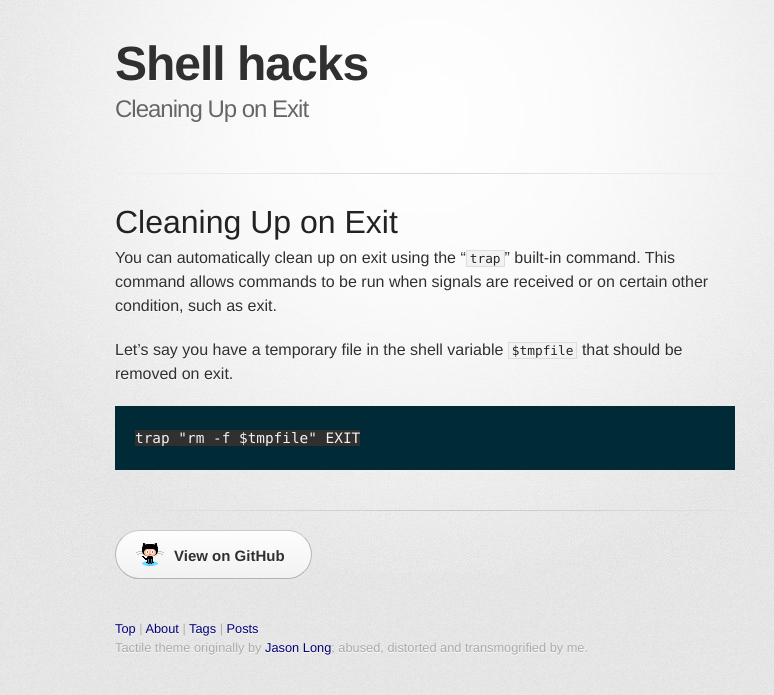
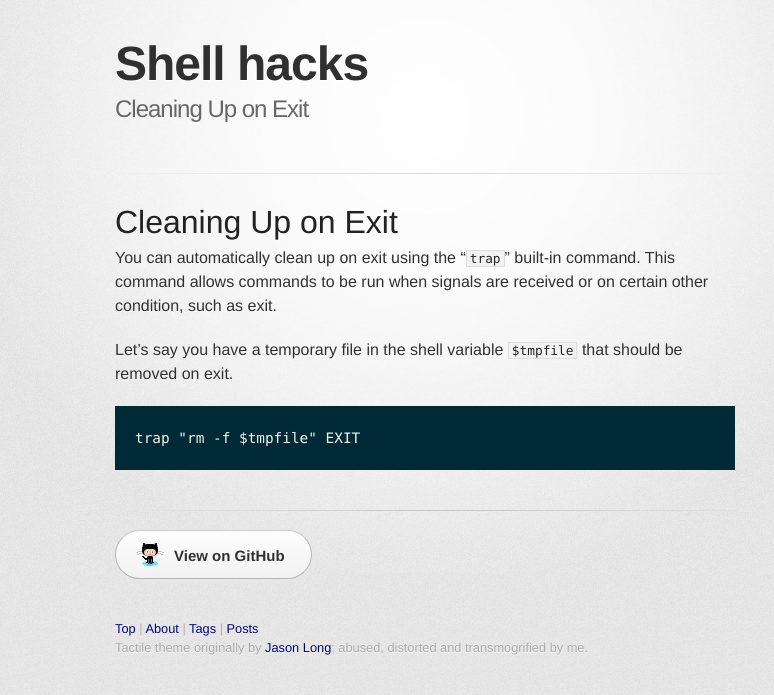
Before and after one commit to wcooley/wcooley.github.io, a Jekyll site: the page built from _posts/2012-02-15-shell-hacks-cleaning-up-on-exit.md, in a window 1280 px wide. Shown: the top 695 px of the page, without its empty margins (215-989 px from the left). Built offline with Jekyll 4.4.1, drawn with Linux system fonts in a browser that asks for light colours; some web fonts are replaced.

Commit message:
Change background with current Jekyll/Kramdown/Rouge
Due to a change in which element the "highlight" class was
applied, this was causing the text span to have a different
background than the code block.

```diff
--- a/stylesheets/stylesheet.css
+++ b/stylesheets/stylesheet.css
@@ -202,7 +202,7 @@ pre {
 
 pre code {
   color: #f2f2f2;
-  background-color: #303030;
+  background-color: inherit;
   border: none;
   padding: 0;
   font-size: 0.9em;
```
